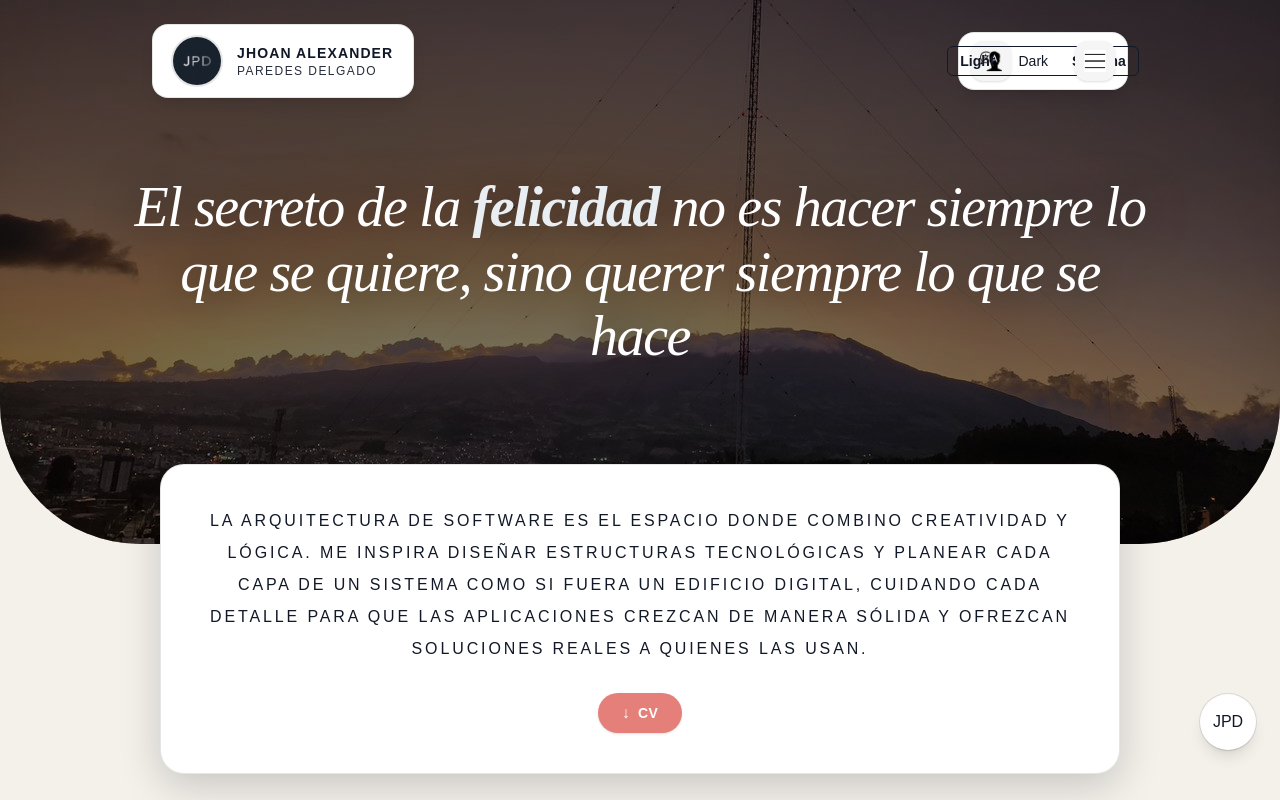
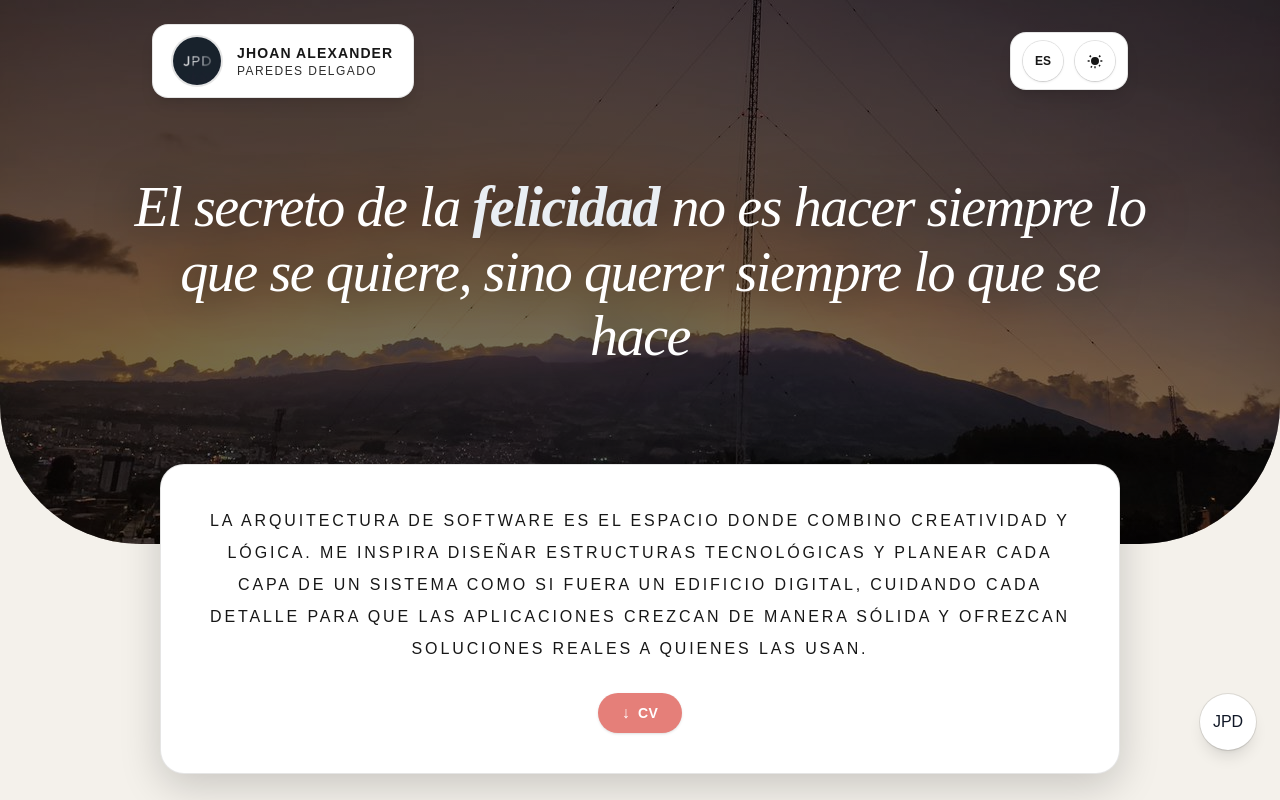
Before and after one commit to Jhoan-Pd/Portafolio, a Next.js app: page / in a window 1280 px wide. Shown: the top 800 px of the page. Built offline with nearby package versions, Linux system fonts and the light colour scheme.

Commit message:
ajuste navbar

```diff
--- a/src/components/Hero.tsx
+++ b/src/components/Hero.tsx
@@ -2,8 +2,8 @@
 
 import Image from 'next/image';
 import Link from 'next/link';
-import { useEffect, useState } from 'react';
-import ThemeToggle from '@/components/ThemeToggle';
+import { useEffect, useRef, useState } from 'react';
+import { useTheme } from 'next-themes';
 
 type HeroData = {
   backgroundImage: string;
@@ -16,14 +16,170 @@ type HeroData = {
   icons: { language: string; menu: string };
 };
 
+type Lang = 'es' | 'en';
+
+/* ---------- Popover IDIOMA (ES/EN) ---------- */
+function LangMenu({ icon }: { icon: string }) {
+  const [open, setOpen] = useState(false);
+  const [lang, setLang] = useState<Lang>('es');
+  const ref = useRef<HTMLDivElement | null>(null);
+
+  useEffect(() => {
+    const stored = (typeof window !== 'undefined' && localStorage.getItem('lang')) as Lang | null;
+    const initial = stored || (document.documentElement.lang as Lang) || 'es';
+    setLang(initial);
+    if (document.documentElement.lang !== initial) document.documentElement.lang = initial;
+  }, []);
+
+  useEffect(() => {
+    const onDoc = (e: MouseEvent) => { if (ref.current && !ref.current.contains(e.target as Node)) setOpen(false); };
+    const onKey = (e: KeyboardEvent) => { if (e.key === 'Escape') setOpen(false); };
+    document.addEventListener('mousedown', onDoc);
+    document.addEventListener('keydown', onKey);
+    return () => { document.removeEventListener('mousedown', onDoc); document.removeEventListener('keydown', onKey); };
+  }, []);
+
+  const applyLang = (value: Lang) => {
+    setLang(value);
+    localStorage.setItem('lang', value);
+    document.documentElement.lang = value;
+    window.dispatchEvent(new CustomEvent('app:lang', { detail: { lang: value } }));
+    setOpen(false);
+  };
+
+  return (
+    <div ref={ref} className="relative">
+      <button
+        type="button"
+        onClick={() => setOpen(v => !v)}
+        aria-haspopup="menu"
+        aria-expanded={open}
+        title="Idioma"
+        className="
+          inline-flex items-center justify-center h-9 w-9 sm:h-10 sm:w-10 rounded-full
+          bg-white/90 text-neutral-900 ring-1 ring-black/10 shadow
+          hover:bg-white dark:bg-neutral-800/80 dark:text-white dark:ring-white/10 dark:hover:bg-neutral-800
+          focus-visible:outline-none focus-visible:ring-2 focus-visible:ring-blue-500
+          transition
+        "
+      >
+        {/* muestra ES/EN como texto corto para legibilidad */}
+        <span className="text-xs font-bold">{lang.toUpperCase()}</span>
+      </button>
+
+      {open && (
+        <div
+          role="menu"
+          aria-label="Seleccionar idioma"
+          className="
+            absolute right-0 top-[calc(100%+8px)] z-50 w-36 overflow-hidden
+            rounded-xl border border-black/10 bg-white text-neutral-900 shadow-xl
+            dark:border-white/10 dark:bg-neutral-900 dark:text-white
+          "
+        >
+          <button
+            role="menuitem"
+            onClick={() => applyLang('es')}
+            className="w-full text-left px-3 py-2 text-sm hover:bg-neutral-100 dark:hover:bg-neutral-800"
+          >
+            🇪🇸 Español
+          </button>
+          <button
+            role="menuitem"
+            onClick={() => applyLang('en')}
+            className="w-full text-left px-3 py-2 text-sm hover:bg-neutral-100 dark:hover:bg-neutral-800"
+          >
+            🇬🇧 English
+          </button>
+        </div>
+      )}
+    </div>
+  );
+}
+
+/* ---------- Popover TEMA (Light/Dark/System) ---------- */
+function ThemeMenu() {
+  const { theme, setTheme, resolvedTheme } = useTheme();
+  const [open, setOpen] = useState(false);
+  const ref = useRef<HTMLDivElement | null>(null);
+
+  useEffect(() => {
+    const onDoc = (e: MouseEvent) => { if (ref.current && !ref.current.contains(e.target as Node)) setOpen(false); };
+    const onKey = (e: KeyboardEvent) => { if (e.key === 'Escape') setOpen(false); };
+    document.addEventListener('mousedown', onDoc);
+    document.addEventListener('keydown', onKey);
+    return () => { document.removeEventListener('mousedown', onDoc); document.removeEventListener('keydown', onKey); };
+  }, []);
+
+  const icon = resolvedTheme === 'dark'
+    ? (/* moon */ <svg viewBox="0 0 24 24" className="h-4 w-4 fill-current"><path d="M21 12.79A9 9 0 1111.21 3a7 7 0 109.79 9.79z"/></svg>)
+    : (/* sun  */ <svg viewBox="0 0 24 24" className="h-4 w-4 fill-current"><path d="M6.76 4.84l-1.8-1.79L3.17 4.84l1.79 1.79 1.8-1.79zM1 13h3v-2H1v2zm10 10h2v-3h-2v3zm9.83-18.16l-1.79-1.79-1.8 1.79 1.8 1.79 1.79-1.79zM20 13h3v-2h-3v2zM6.76 19.16l-1.8 1.79 1.42 1.42 1.79-1.79-1.41-1.42zM17.24 19.16l1.41 1.42 1.79-1.79-1.41-1.42-1.79 1.79zM12 6a6 6 0 100 12A6 6 0 0012 6z"/></svg>);
+
+  return (
+    <div ref={ref} className="relative">
+      <button
+        type="button"
+        onClick={() => setOpen(v => !v)}
+        aria-haspopup="menu"
+        aria-expanded={open}
+        title="Tema"
+        className="
+          inline-flex items-center justify-center h-9 w-9 sm:h-10 sm:w-10 rounded-full
+          bg-white/90 text-neutral-900 ring-1 ring-black/10 shadow
+          hover:bg-white dark:bg-neutral-800/80 dark:text-white dark:ring-white/10 dark:hover:bg-neutral-800
+          focus-visible:outline-none focus-visible:ring-2 focus-visible:ring-blue-500
+          transition
+        "
+      >
+        {icon}
+      </button>
+
+      {open && (
+        <div
+          role="menu"
+          aria-label="Seleccionar tema"
+          className="
+            absolute right-0 top-[calc(100%+8px)] z-50 w-40 overflow-hidden
+            rounded-xl border border-black/10 bg-white text-neutral-900 shadow-xl
+            dark:border-white/10 dark:bg-neutral-900 dark:text-white
+          "
+        >
+          <button
+            role="menuitem"
+            onClick={() => { setTheme('light'); setOpen(false); }}
+            className="w-full text-left px-3 py-2 text-sm hover:bg-neutral-100 dark:hover:bg-neutral-800"
+          >
+            ☀️ Claro
+          </button>
+          <button
+            role="menuitem"
+            onClick={() => { setTheme('dark'); setOpen(false); }}
+            className="w-full text-left px-3 py-2 text-sm hover:bg-neutral-100 dark:hover:bg-neutral-800"
+          >
+            🌙 Oscuro
+          </button>
+          <button
+            role="menuitem"
+            onClick={() => { setTheme('system'); setOpen(false); }}
+            className="w-full text-left px-3 py-2 text-sm hover:bg-neutral-100 dark:hover:bg-neutral-800"
+          >
+            💻 Sistema
+          </button>
+        </div>
+      )}
+    </div>
+  );
+}
+
+/* =================== HERO =================== */
 export default function Hero() {
   const [hero, setHero] = useState<HeroData | null>(null);
 
   useEffect(() => {
     fetch('/data/data.json')
-      .then((r) => r.json())
-      .then((d) => setHero(d.hero as HeroData))
-      .catch((e) => console.error('Error cargando Hero data:', e));
+      .then(r => r.json())
+      .then(d => setHero(d.hero as HeroData))
+      .catch(e => console.error('Error cargando Hero data:', e));
   }, []);
 
   if (!hero) {
@@ -57,12 +213,14 @@ export default function Hero() {
         aria-label="Barra de acciones"
       >
         <div className="flex items-center justify-between gap-3 sm:gap-4">
-          {/* Pastilla izquierda (autor) — CLARA en light / OSCURA en dark */}
+          {/* Pastilla izquierda (autor) */}
           <div
             className="
               pointer-events-auto flex items-center gap-3 sm:gap-4 rounded-2xl
               px-4 sm:px-5 py-2.5 sm:py-3 shadow-lg backdrop-blur-sm
-              border theme-card transition-colors
+              bg-white text-neutral-900 border border-black/10
+              dark:bg-neutral-900 dark:text-white dark:border-white/10
+              transition-colors
             "
           >
             <div className="w-10 h-10 sm:w-12 sm:h-12 rounded-full overflow-hidden bg-slate-200 ring-2 ring-black/10 dark:ring-white/10 shrink-0">
@@ -84,43 +242,18 @@ export default function Hero() {
             </div>
           </div>
 
-          {/* Pastilla derecha (acciones) — CLARA en light / OSCURA en dark */}
+          {/* Pastilla derecha: SOLO Idioma + Tema (icon buttons) */}
           <div
             className="
               pointer-events-auto flex items-center gap-2 sm:gap-3 rounded-2xl
               px-2.5 sm:px-3 py-2 shadow-lg backdrop-blur-sm
-              border theme-card transition-colors
+              bg-white text-neutral-900 border border-black/10
+              dark:bg-neutral-900 dark:text-white dark:border-white/10
+              transition-colors
             "
           >
-            <button
-              onClick={() => {}}
-              className="
-                inline-flex h-9 w-9 sm:h-10 sm:w-10 items-center justify-center
-                rounded-xl bg-neutral-100 text-neutral-900 shadow hover:bg-neutral-200 transition
-                dark:bg-neutral-800 dark:text-white dark:hover:bg-neutral-700
-              "
-              aria-label="Cambiar idioma"
-              title="Idioma"
-            >
-              <Image src={hero.icons.language} alt="language" width={22} height={22} />
-            </button>
-
-            <div className="h-9 w-9 sm:h-10 sm:w-10 grid place-items-center">
-              <ThemeToggle />
-            </div>
-
-            <button
-              onClick={() => {}}
-              className="
-                inline-flex h-9 w-9 sm:h-10 sm:w-10 items-center justify-center
-                rounded-xl bg-neutral-100 text-neutral-900 shadow hover:bg-neutral-200 transition
-                dark:bg-neutral-800 dark:text-white dark:hover:bg-neutral-700
-              "
-              aria-label="Menú"
-              title="Menú"
-            >
-              <Image src={hero.icons.menu} alt="menu" width={22} height={22} />
-            </button>
+            <LangMenu icon={hero.icons.language} />
+            <ThemeMenu />
           </div>
         </div>
       </nav>
@@ -162,12 +295,13 @@ export default function Hero() {
         </div>
       </div>
 
-      {/* Card intro — CLARA en light / OSCURA en dark */}
+      {/* Card intro */}
       <div className="relative z-20 -mt-14 sm:-mt-20">
         <div
           className="
             mx-auto w-[min(94%,960px)] rounded-3xl
-            border theme-card
+            bg-white text-neutral-900 border border-black/10
+            dark:bg-neutral-900 dark:text-white dark:border-white/10
             px-5 py-7 sm:px-10 sm:py-10
             shadow-[0_12px_40px_rgba(0,0,0,.18)]
             transition-colors
@@ -195,7 +329,7 @@ export default function Hero() {
         </div>
       </div>
 
-      {/* Badge — claro en light / oscuro en dark */}
+      {/* Badge */}
       <div className="pointer-events-none absolute right-4 sm:right-6 bottom-4 sm:bottom-6 z-20">
         <div className="flex h-12 w-12 sm:h-14 sm:w-14 items-center justify-center rounded-full shadow-lg backdrop-blur ring-1 ring-black/10 dark:ring-white/10 theme-card transition-colors">
           {hero.author.badge}
```
